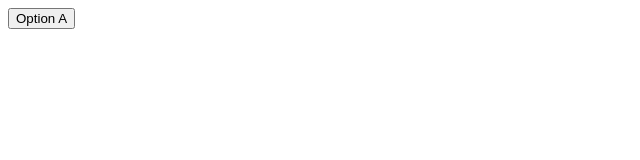
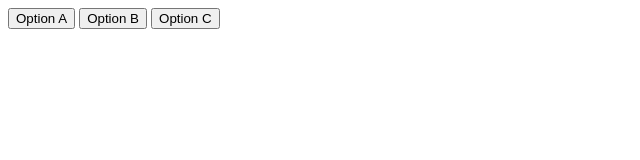
Before and after one commit to Jordan-S435/quiz, a plain HTML site: page index.html in a window 1280 px wide. Shown: the whole page, without its empty margins (0-640 px from the left). Drawn offline with Linux system fonts and the light colour scheme.

Commit message:
Update index.html

```diff
--- a/index.html
+++ b/index.html
@@ -7,5 +7,7 @@
 </head>
 <body>
     <button>Option A</button>
+    <button>Option B</button>
+    <button>Option C</button>
 </body>
 </html>
```
